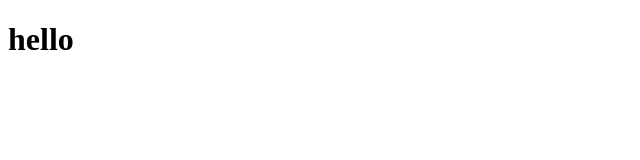
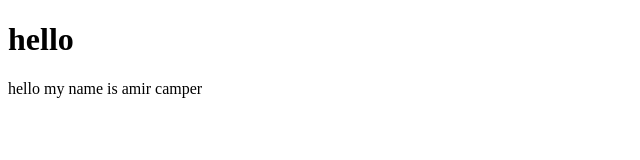
Before and after one commit to HappyCamper1v1/amirVsKevon, a plain HTML site: page index.html in a window 1280 px wide. Shown: the whole page, without its empty margins (0-640 px from the left). Drawn offline with Linux system fonts and the light colour scheme.

Commit message:
Update index.html

```diff
--- a/index.html
+++ b/index.html
@@ -5,6 +5,7 @@
 </head>
 <body>
 	<h1>hello</h1>
+	<p>hello my name is amir camper</p>
 
 </body>
-</html> <nut.exe>
+</html>
```
